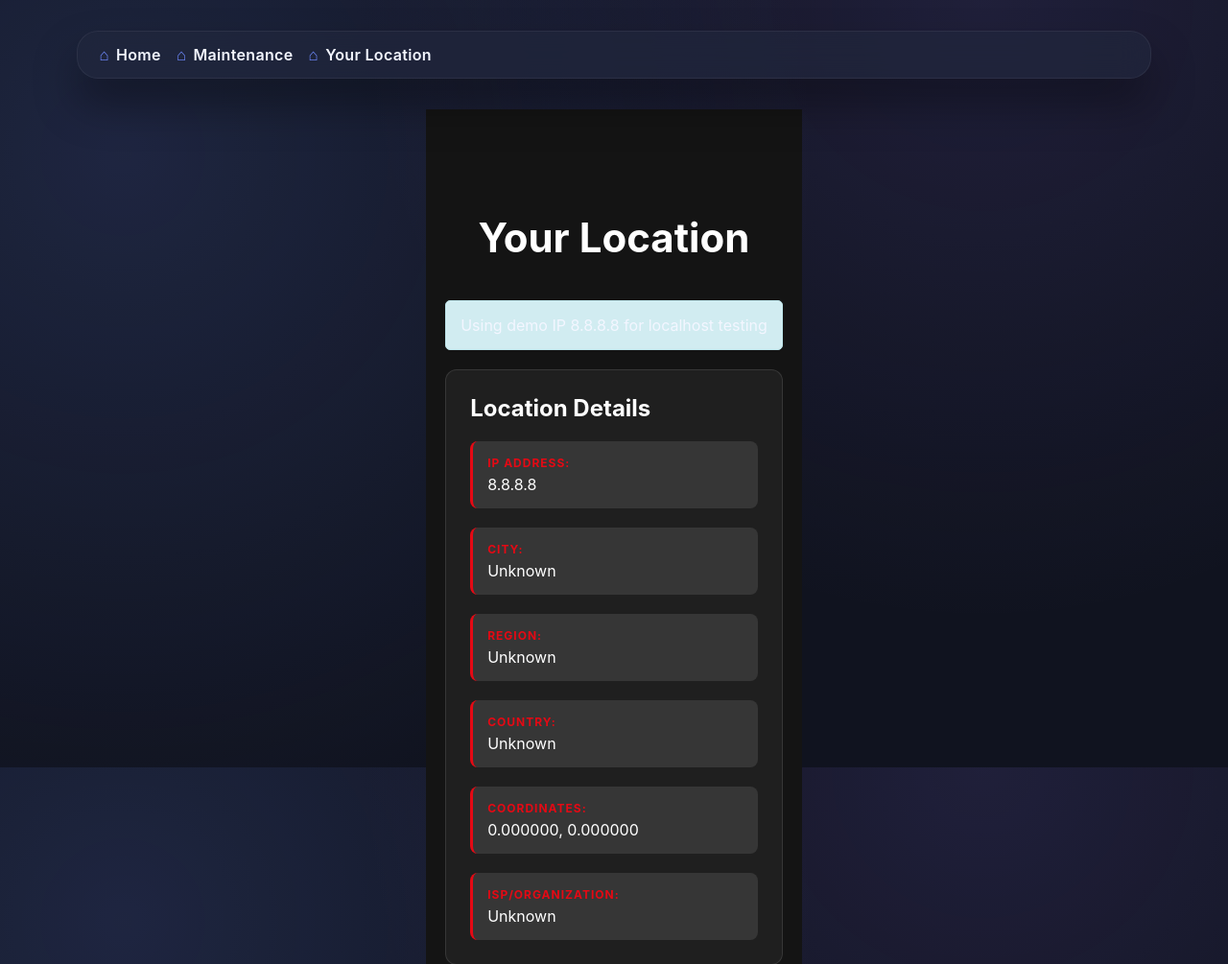
After one commit to redonjashari/ticketmeister, a Flask app: page /location in a window 1280 px wide. The commit adds this page. Shown: the top 1005 px of the page at 96% size. Run offline with Flask 3, Linux system fonts and the light colour scheme; data that the repository does not hold is empty.

Commit message:
Added Geolocation services

```diff
--- a/app.py
+++ b/app.py
@@ -8,6 +8,7 @@ from db_connection import get_db_connection as get_conn
 from functools import wraps
 import secrets
 from datetime import datetime, timedelta
+import requests
 
 load_dotenv()  # reads .env
 
@@ -1621,5 +1622,64 @@ def purchases_edit():
         return render_template("edit_select.html", title="Edit Purchase", items=purchases,
                              item_name="purchase_id", edit_url="purchases_edit")
 
+# ============== GEO-LOCATION ==============
+
+@app.route("/location")
+def location():
+    """Display the client's location on a map using IP geolocation"""
+    try:
+        # Get the client's IP address
+        # Check if behind a proxy (common in production)
+        client_ip = request.headers.get('X-Forwarded-For', request.remote_addr)
+        if client_ip:
+            # X-Forwarded-For can contain multiple IPs, take the first one
+            client_ip = client_ip.split(',')[0].strip()
+        else:
+            client_ip = request.remote_addr
+
+        # For local development, use a default IP if localhost is detected
+        if client_ip in ['127.0.0.1', 'localhost', '::1', None]:
+            # Use a default IP for testing (example: Google's DNS in Mountain View, CA)
+            client_ip = '8.8.8.8'
+            flash(f'Using demo IP {client_ip} for localhost testing', 'info')
+
+        # Perform geolocation lookup using ipinfo.io
+        # Note: ipinfo.io allows up to 50,000 requests/month on free tier
+        response = requests.get(f'https://ipinfo.io/{client_ip}/json', timeout=5)
+
+        if response.status_code == 200:
+            geo_data = response.json()
+
+            # Extract location data
+            ip_address = geo_data.get('ip', client_ip)
+            location_str = geo_data.get('loc', '0,0')  # Format: "lat,lon"
+            lat, lon = location_str.split(',')
+            city = geo_data.get('city', 'Unknown')
+            region = geo_data.get('region', 'Unknown')
+            country = geo_data.get('country', 'Unknown')
+            org = geo_data.get('org', 'Unknown')
+
+            location_data = {
+                'ip': ip_address,
+                'latitude': float(lat),
+                'longitude': float(lon),
+                'city': city,
+                'region': region,
+                'country': country,
+                'org': org
+            }
+
+            return render_template('location.html', location=location_data)
+        else:
+            flash('Unable to retrieve location information', 'error')
+            return render_template('location.html', location=None, error='API error')
+
+    except requests.exceptions.RequestException as e:
+        flash(f'Error connecting to geolocation service: {str(e)}', 'error')
+        return render_template('location.html', location=None, error=str(e))
+    except Exception as e:
+        flash(f'Error retrieving location: {str(e)}', 'error')
+        return render_template('location.html', location=None, error=str(e))
+
 if __name__ == '__main__':
-    app.run(host='10.60.36.1', debug=True, port=8010)
+    app.run()
--- a/requirements.txt
+++ b/requirements.txt
@@ -3,3 +3,4 @@ PyMySQL
 python-dotenv
 Flask-Bcrypt
 Flask-Login
+requests
--- a/templates/base.html
+++ b/templates/base.html
@@ -10,6 +10,7 @@
   <nav class="app-nav">
     <a class="app-nav__brand" href="{{ url_for('home') }}">Home</a>
     <a class="app-nav__brand" href="{{ url_for('maintenance') }}">Maintenance</a>
+    <a class="app-nav__brand" href="{{ url_for('location') }}">Your Location</a>
   </nav>
   <main class="app-main">
     {% block content %}{% endblock %}
--- a/templates/home.html
+++ b/templates/home.html
@@ -12,6 +12,7 @@
         <nav>
             <a href="{{ url_for('home') }}">Home</a>
             <a href="{{ url_for('index_page') }}">Experience</a>
+            <a href="{{ url_for('location') }}">Location</a>
             <a class="btn btn-secondary" href="{{ url_for('maintenance') }}">Maintenance</a>
         </nav>
     </header>
--- /dev/null
+++ b/templates/location.html
@@ -0,0 +1,197 @@
+{% extends "base.html" %}
+
+{% block title %}Your Location - TicketMeister{% endblock %}
+
+{% block content %}
+<div class="location-container" style="padding: 100px 20px 40px 20px; max-width: 1400px; margin: 0 auto; background-color: #141414; min-height: 100vh;">
+    <h1 style="text-align: center; margin-bottom: 40px; color: #fff; font-size: 42px; font-weight: 700;">Your Location</h1>
+
+    {% with messages = get_flashed_messages(with_categories=true) %}
+        {% if messages %}
+            {% for category, message in messages %}
+                <div class="flash-message flash-{{ category }}" style="padding: 15px; margin-bottom: 20px; border-radius: 5px; background-color: {% if category == 'error' %}#f8d7da{% elif category == 'info' %}#d1ecf1{% else %}#d4edda{% endif %}; border: 1px solid {% if category == 'error' %}#f5c6cb{% elif category == 'info' %}#bee5eb{% else %}#c3e6cb{% endif %};">
+                    {{ message }}
+                </div>
+            {% endfor %}
+        {% endif %}
+    {% endwith %}
+
+    {% if location %}
+        <div class="location-info" style="background: rgba(255, 255, 255, 0.05); padding: 25px; border-radius: 12px; margin-bottom: 30px;">
+            <h2 style="margin-top: 0; color: #fff;">Location Details</h2>
+            <div style="display: grid; grid-template-columns: repeat(auto-fit, minmax(280px, 1fr)); gap: 20px;">
+                <div>
+                    <strong>IP Address:</strong> {{ location.ip }}
+                </div>
+                <div>
+                    <strong>City:</strong> {{ location.city }}
+                </div>
+                <div>
+                    <strong>Region:</strong> {{ location.region }}
+                </div>
+                <div>
+                    <strong>Country:</strong> {{ location.country }}
+                </div>
+                <div>
+                    <strong>Coordinates:</strong> {{ "%.6f"|format(location.latitude) }}, {{ "%.6f"|format(location.longitude) }}
+                </div>
+                <div>
+                    <strong>ISP/Organization:</strong> {{ location.org }}
+                </div>
+            </div>
+        </div>
+
+        <!-- Map Container -->
+        <div id="map" style="height: 500px; width: 100%; border-radius: 8px; box-shadow: 0 2px 10px rgba(0,0,0,0.1);"></div>
+
+        <!-- Leaflet CSS -->
+        <link rel="stylesheet" href="https://unpkg.com/leaflet@1.9.4/dist/leaflet.css"
+              integrity="sha256-p4NxAoJBhIIN+hmNHrzRCf9tD/miZyoHS5obTRR9BMY="
+              crossorigin=""/>
+
+        <!-- Leaflet JavaScript -->
+        <script src="https://unpkg.com/leaflet@1.9.4/dist/leaflet.js"
+                integrity="sha256-20nQCchB9co0qIjJZRGuk2/Z9VM+kNiyxNV1lvTlZBo="
+                crossorigin=""></script>
+
+        <script>
+            // Initialize the map
+            var map = L.map('map').setView([{{ location.latitude }}, {{ location.longitude }}], 13);
+
+            // Add OpenStreetMap tile layer
+            L.tileLayer('https://{s}.tile.openstreetmap.org/{z}/{x}/{y}.png', {
+                attribution: '&copy; <a href="https://www.openstreetmap.org/copyright">OpenStreetMap</a> contributors',
+                maxZoom: 19
+            }).addTo(map);
+
+            // Add a marker at the location
+            var marker = L.marker([{{ location.latitude }}, {{ location.longitude }}]).addTo(map);
+
+            // Add a popup to the marker with IP information
+            marker.bindPopup(`
+                <div style="text-align: center;">
+                    <strong>Your Location</strong><br>
+                    <strong>IP:</strong> {{ location.ip }}<br>
+                    <strong>City:</strong> {{ location.city }}<br>
+                    <strong>Region:</strong> {{ location.region }}, {{ location.country }}<br>
+                    <strong>Coordinates:</strong><br>
+                    {{ "%.6f"|format(location.latitude) }}, {{ "%.6f"|format(location.longitude) }}
+                </div>
+            `).openPopup();
+
+            // Add a circle to show approximate area
+            var circle = L.circle([{{ location.latitude }}, {{ location.longitude }}], {
+                color: '#3388ff',
+                fillColor: '#3388ff',
+                fillOpacity: 0.2,
+                radius: 500  // 500 meters radius
+            }).addTo(map);
+        </script>
+
+    {% else %}
+        <div class="error-message" style="text-align: center; padding: 40px; background: rgba(229, 9, 20, 0.1); border-radius: 12px; color: #fff; border: 2px solid rgba(229, 9, 20, 0.3);">
+            <h2 style="color: #e50914; margin-bottom: 15px;">Unable to Retrieve Location</h2>
+            <p style="color: rgba(255, 255, 255, 0.8);">We couldn't determine your location at this time. Please try again later.</p>
+            {% if error %}
+                <p style="font-size: 0.9em; margin-top: 15px; color: rgba(255, 255, 255, 0.6);"><strong>Error details:</strong> {{ error }}</p>
+            {% endif %}
+        </div>
+    {% endif %}
+
+    <div style="text-align: center; margin-top: 30px;">
+        <a href="{{ url_for('home') }}" style="display: inline-block; padding: 14px 32px; background: #e50914; color: white; text-decoration: none; border-radius: 8px; font-weight: 600; font-size: 16px;">
+            Back to Home
+        </a>
+    </div>
+</div>
+
+<style>
+    /* Additional styles for the location page */
+    .location-container {
+        font-family: -apple-system, BlinkMacSystemFont, "Segoe UI", Roboto, "Helvetica Neue", Arial, sans-serif;
+        background-color: #141414;
+        min-height: 100vh;
+        padding-top: 80px !important;
+    }
+
+    .location-container h1 {
+        color: #fff;
+    }
+
+    .location-info {
+        background: rgba(255, 255, 255, 0.05) !important;
+        border: 1px solid rgba(255, 255, 255, 0.1);
+    }
+
+    .location-info h2 {
+        color: #fff !important;
+        margin-bottom: 20px;
+    }
+
+    .location-info > div > div {
+        padding: 15px;
+        background: rgba(255, 255, 255, 0.1);
+        border-radius: 8px;
+        border-left: 3px solid #e50914;
+        color: #fff;
+        transition: all 0.3s ease;
+    }
+
+    .location-info > div > div:hover {
+        background: rgba(255, 255, 255, 0.15);
+        transform: translateY(-2px);
+    }
+
+    .location-info strong {
+        color: #e50914;
+        display: block;
+        margin-bottom: 5px;
+        font-size: 12px;
+        text-transform: uppercase;
+        letter-spacing: 1px;
+    }
+
+    /* Map Container - Make it larger and vertical */
+    #map {
+        height: 600px !important;
+        width: 100% !important;
+        border-radius: 12px !important;
+        box-shadow: 0 4px 20px rgba(0,0,0,0.5) !important;
+        border: 2px solid rgba(255, 255, 255, 0.1);
+        margin-bottom: 30px;
+    }
+
+    .leaflet-popup-content {
+        margin: 15px;
+        line-height: 1.6;
+        color: #333;
+    }
+
+    .flash-message {
+        animation: slideIn 0.3s ease-out;
+    }
+
+    @keyframes slideIn {
+        from {
+            transform: translateY(-20px);
+            opacity: 0;
+        }
+        to {
+            transform: translateY(0);
+            opacity: 1;
+        }
+    }
+
+    /* Back button styling */
+    .location-container > div:last-child a {
+        background: #e50914 !important;
+        transition: all 0.3s ease;
+    }
+
+    .location-container > div:last-child a:hover {
+        background: #b20710 !important;
+        transform: translateY(-2px);
+        box-shadow: 0 4px 12px rgba(229, 9, 20, 0.4);
+    }
+</style>
+{% endblock %}
```
Also changed, not shown: demo_geolocation.py (added, +74 -0 lines), test_geolocation.py (added, +60 -0 lines), create_admin.py (line endings or trailing spaces), db_connection.py (line endings or trailing spaces), 1 other file.
